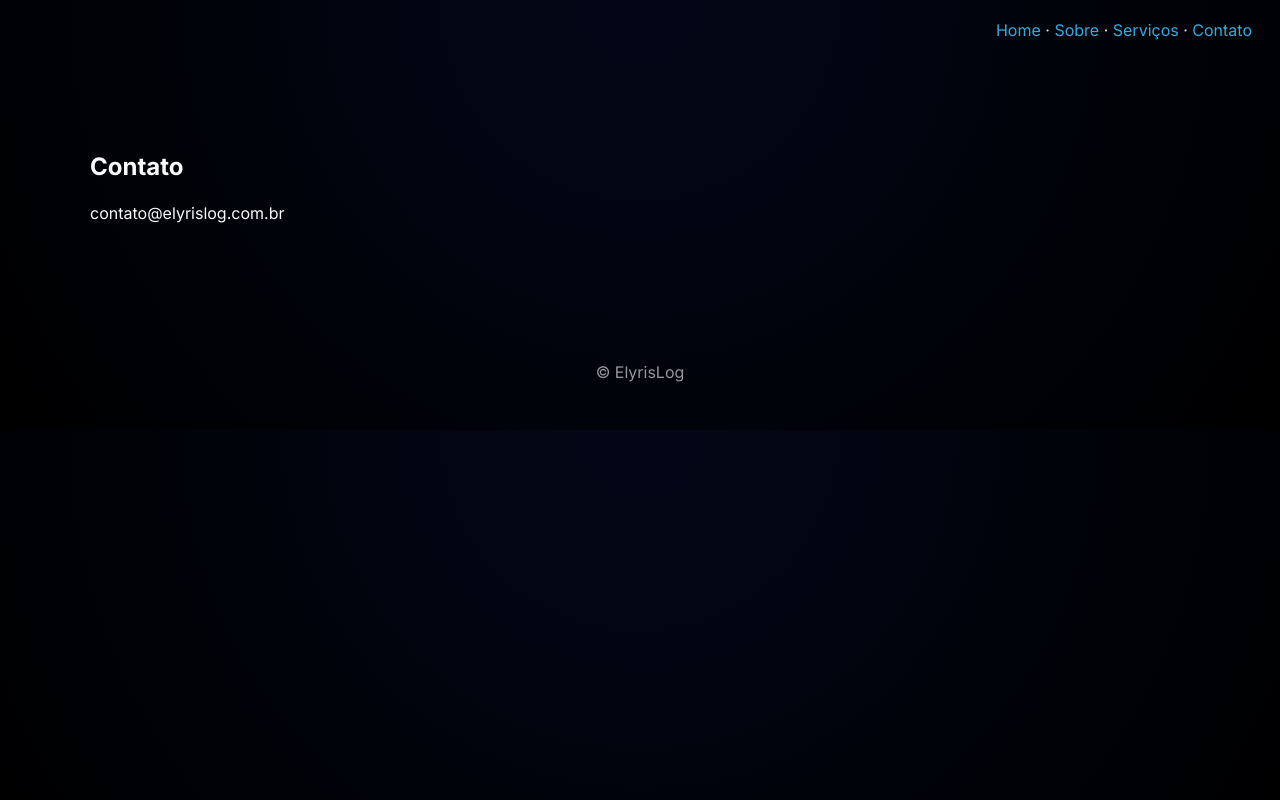
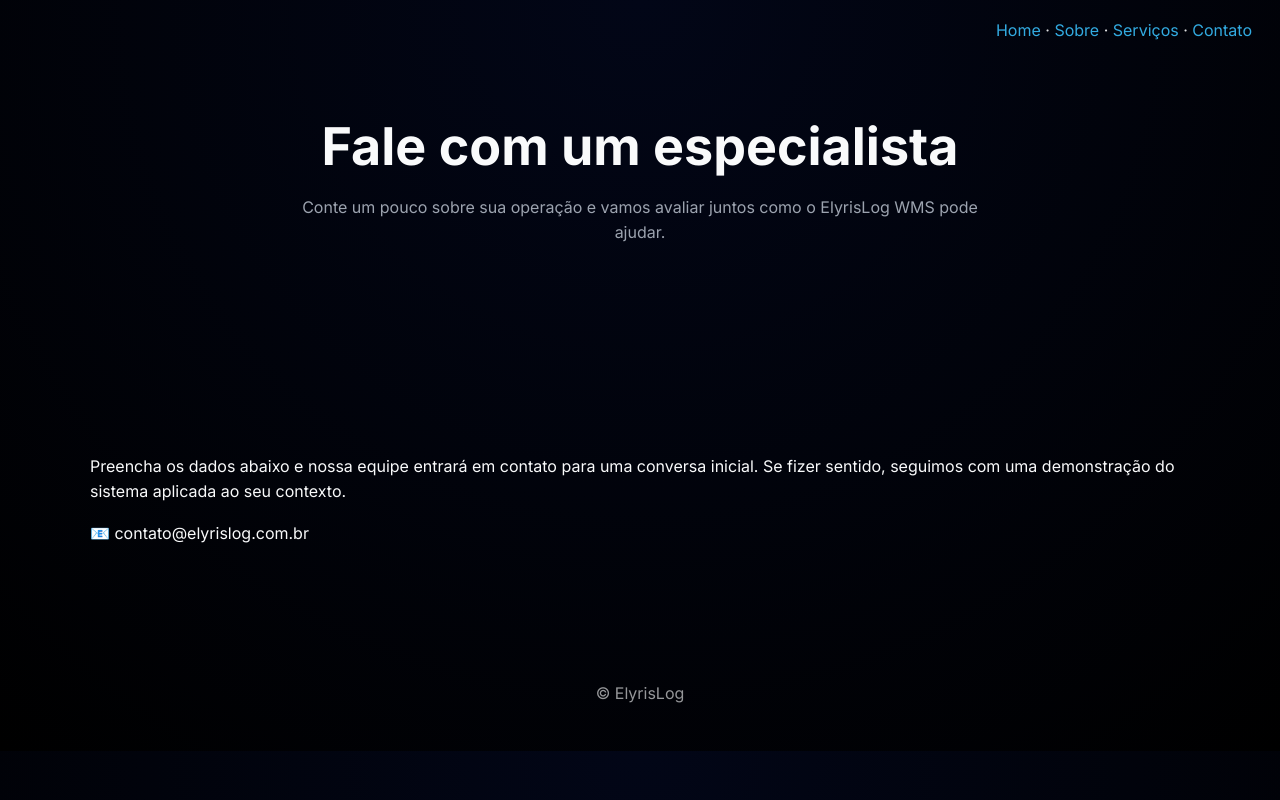
Before and after one commit to elyrislog/elyrislog-site, a Next.js app: page /contact in a window 1280 px wide. Built offline with nearby package versions, Linux system fonts and the light colour scheme.

Commit message:
Update contact.js

```diff
--- a/pages/contact.js
+++ b/pages/contact.js
@@ -1,15 +1,32 @@
+import Header from "../components/Header";
+import Footer from "../components/Footer";
 
-import Header from '../components/Header'
-import Footer from '../components/Footer'
-export default function Contact(){
- return(
-  <>
-   <Header/>
-   <section className="section">
-    <h1>Contato</h1>
-    <p>contato@elyrislog.com.br</p>
-   </section>
-   <Footer/>
-  </>
- )
+export default function Contact() {
+  return (
+    <>
+      <Header />
+
+      <section className="hero-block">
+        <h1 className="hero-title">Fale com um especialista</h1>
+        <p className="hero-subtitle">
+          Conte um pouco sobre sua operação e vamos avaliar juntos como o
+          ElyrisLog WMS pode ajudar.
+        </p>
+      </section>
+
+      <section className="section">
+        <p className="text-block">
+          Preencha os dados abaixo e nossa equipe entrará em contato para uma
+          conversa inicial. Se fizer sentido, seguimos com uma demonstração do
+          sistema aplicada ao seu contexto.
+        </p>
+
+        <p className="text-block">
+          📧 contato@elyrislog.com.br
+        </p>
+      </section>
+
+      <Footer />
+    </>
+  );
 }
```
